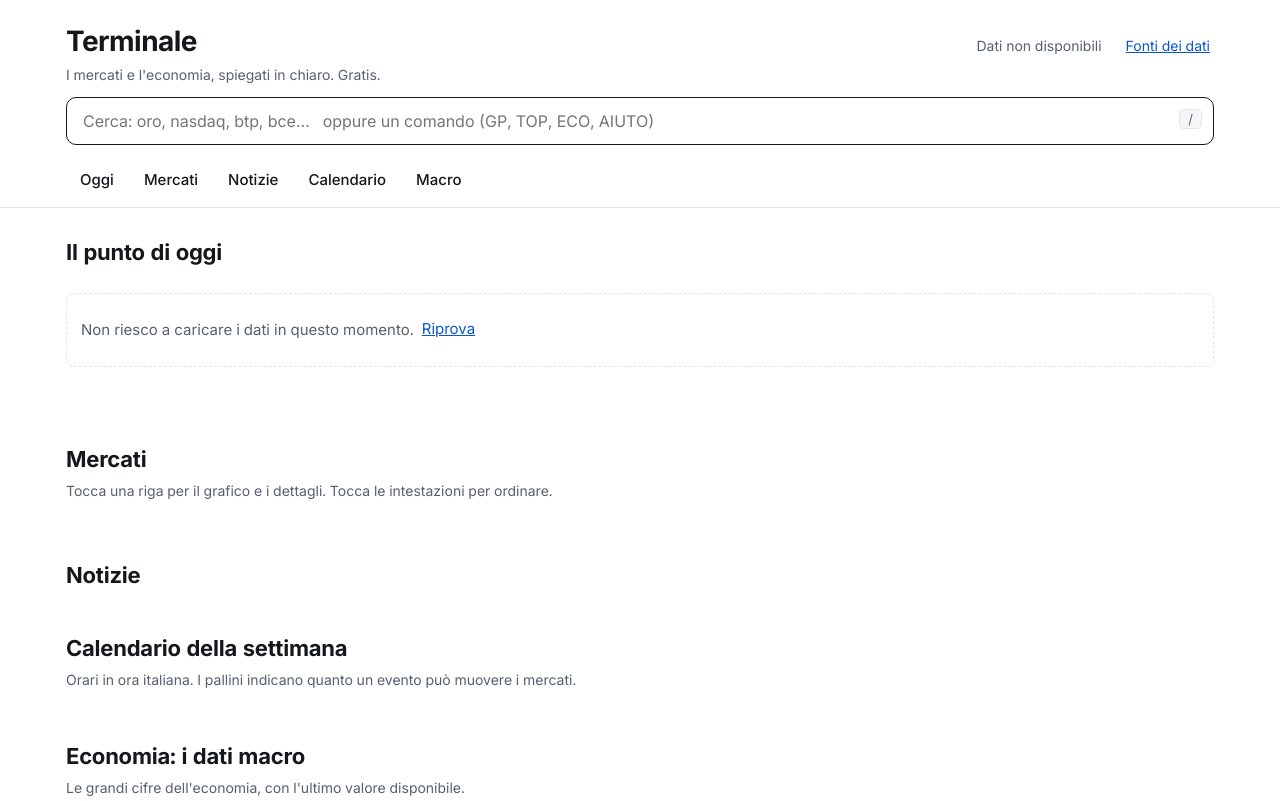
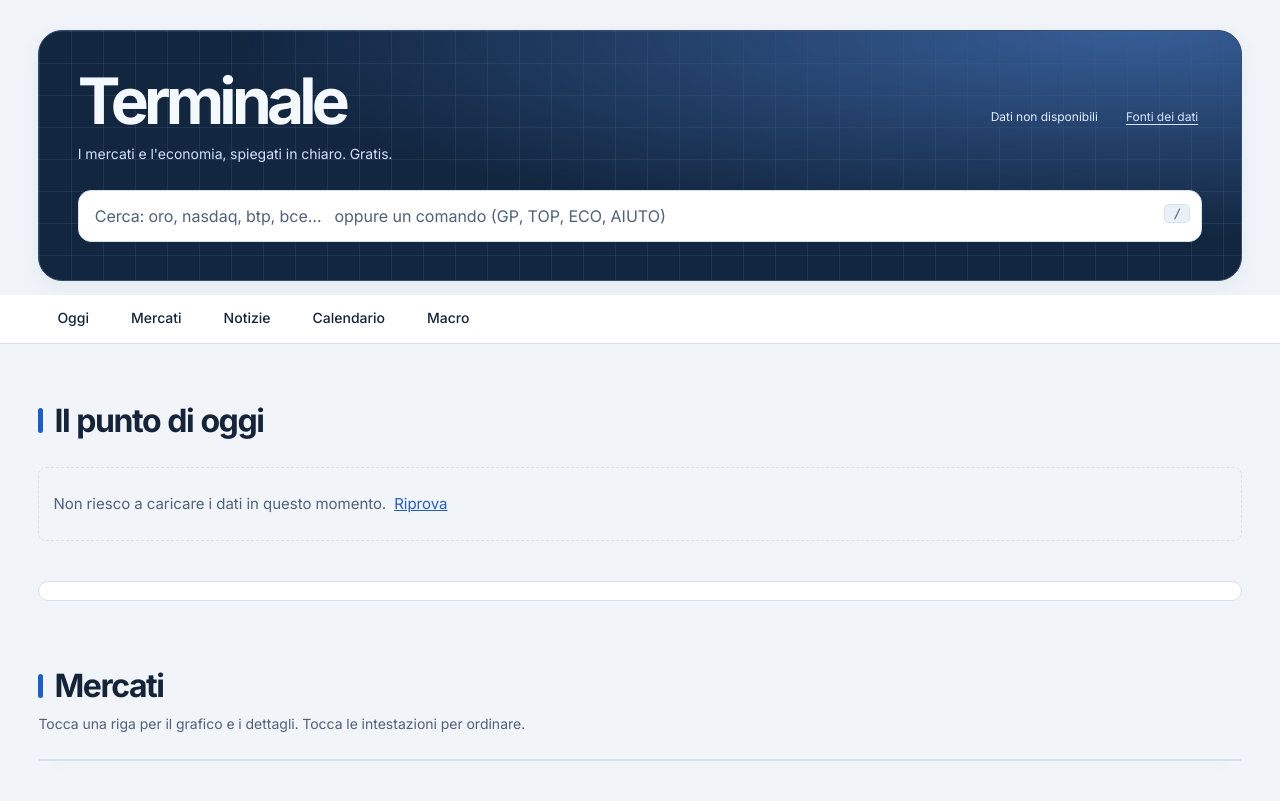
Before and after one commit to pitfranz/terminale-mercati, a plain HTML site: page index.html in a window 1280 px wide. Shown: the top 801 px of the page. Drawn offline with Linux system fonts and the light colour scheme; no server answers.

Commit message:
Rinnova il design di Terminale Mercati

```diff
--- a/css/style.css
+++ b/css/style.css
@@ -194,3 +194,144 @@ h4{margin:0 0 6px;font-size:14px}
 .flu{animation:flu 1.8s ease-out}.fld{animation:fld 1.8s ease-out}
 @media (prefers-reduced-motion:reduce){.flu,.fld{animation:none}}
 #liveTs:not(:empty)::before{content:'';display:inline-block;width:7px;height:7px;border-radius:50%;background:var(--up);margin-right:6px;vertical-align:1px}
+
+/* Terminale: superfici, tipografia e gerarchia visiva */
+:root {
+  --bg: light-dark(#f1f5fa, #0b121c);
+  --surface: light-dark(#ffffff, #131e2c);
+  --ink: light-dark(#152439, #ecf4fc);
+  --mut: light-dark(#506179, #a5b6cd);
+  --line: light-dark(#d6e1ed, #304258);
+  --card: light-dark(#eaf0f7, #172536);
+  --card2: light-dark(#dfe9f4, #25374c);
+  --acc: light-dark(#215cc3, #9cc5ff);
+  --accbg: light-dark(#e4eeff, #1b3655);
+  --up: light-dark(#08774e, #65dbab);
+  --down: light-dark(#b42d48, #ff9aa8);
+  --radius: 16px;
+  --mono: ui-monospace, 'Cascadia Mono', Consolas, monospace;
+  --shadow: 0 8px 24px light-dark(#203c6510, #0004);
+}
+
+.wrap { max-width: 1330px; padding-inline: clamp(14px, 3vw, 40px); }
+header.top {
+  position: relative;
+  isolation: isolate;
+  margin-block: clamp(12px, 2.4vw, 30px) 14px;
+  padding: clamp(18px, 3vw, 40px);
+  border: 1px solid #344d70;
+  border-radius: 24px;
+  color: #f4f8ff;
+  background-color: #122640;
+  background-image:
+    radial-gradient(ellipse at 91% 0%, #365d96 0%, transparent 58%),
+    linear-gradient(#b4d1ff18 1px, transparent 1px),
+    linear-gradient(90deg, #b4d1ff18 1px, transparent 1px);
+  background-size: auto, 32px 32px, 32px 32px;
+  box-shadow: var(--shadow);
+}
+.top-row { align-items: center; gap: 12px 24px; }
+.top h1 { font-size: clamp(36px, 5vw, 68px); line-height: 1; letter-spacing: -.075em; }
+.top h1 small { margin-top: 11px; color: #d3e2f8; line-height: 1.45; }
+.top .upd { gap: 4px 12px; color: #e1ecfc; font-size: 12px; }
+.top .linkbtn { color: #d3e5ff; text-underline-offset: 3px; }
+.top #liveTs:not(:empty)::before { background: #65dbab; }
+.top .warn, .top .helpbox, .top .results { color: var(--ink); background: var(--surface); }
+.searchbox { margin-top: clamp(12px, 2.2vw, 25px); }
+.searchbox input {
+  height: 52px;
+  padding-right: 55px;
+  color: var(--ink);
+  background: var(--surface);
+  border: 1px solid var(--line);
+  border-radius: 13px;
+}
+.searchbox input::placeholder { color: var(--mut); opacity: 1; }
+.searchbox kbd { top: 14px; font-family: var(--mono); }
+.results { top: calc(100% + 6px); border-radius: 14px; }
+
+nav.sections { background: var(--surface); }
+nav.sections .wrap { gap: 4px; }
+nav.sections a {
+  padding-inline: clamp(10px, 1.5vw, 19px);
+  font-size: 14px;
+  white-space: nowrap;
+}
+nav.sections a:hover, nav.sections a:focus-visible { color: var(--acc); background: var(--accbg); }
+nav.sections a:focus-visible { outline-offset: -3px; }
+section.blk { padding-top: clamp(30px, 4.5vw, 58px); }
+section.blk > h2 {
+  display: flex;
+  align-items: center;
+  gap: 11px;
+  margin-bottom: 8px;
+  font-size: clamp(23px, 2.5vw, 34px);
+  line-height: 1.18;
+  letter-spacing: -.045em;
+}
+section.blk[hidden] { display: none; }
+section.blk > h2::before {
+  content: '';
+  flex: 0 0 5px;
+  height: .76em;
+  border-radius: 4px;
+  background: var(--acc);
+}
+.sub { margin-bottom: 17px; }
+
+.punto, .tile, .mc, .macrodetail, .ask, .bcard, .tablewrap, .news, .watch, .panel {
+  background-color: var(--surface);
+  border: 1px solid var(--line);
+  border-radius: var(--radius);
+}
+.punto { padding: clamp(15px, 2vw, 24px); box-shadow: var(--shadow); }
+.punto li { padding-block: 4px; }
+.tiles, .mgrid { gap: 12px; }
+.tile, .mc { min-width: 0; padding: 15px; }
+.tile:hover, .mc:hover, .mc[aria-pressed=true] {
+  border-color: var(--acc);
+  box-shadow: var(--shadow);
+}
+.tile .p, .mc .v, .big { font-family: var(--mono); letter-spacing: -.045em; }
+.tile .p { font-size: clamp(17px, 2.1vw, 24px); overflow-wrap: anywhere; }
+.tile .n, .tile .c { overflow-wrap: anywhere; }
+.tile:not(.gcard) svg { height: 40px; }
+.spark polyline { stroke-width: 2; }
+.watch { padding: 14px 16px 4px; }
+.wl .r:last-child { border-bottom: 0; }
+.star:hover, .star[aria-pressed=true] { color: var(--acc); }
+.tabs button, .chip, .more, .filters input[type=search], .filters select, .sel { background: var(--surface); }
+.tabs button:hover, .chip:hover, .more:hover { border-color: var(--acc); }
+.tabs button[aria-selected=true], .chip[aria-pressed=true], .seg button[aria-pressed=true] {
+  color: var(--acc);
+  background: var(--accbg);
+  border-color: var(--acc);
+}
+.tablewrap, .news, .panel { box-shadow: var(--shadow); }
+table.mk th { background: var(--card); border-bottom: 1px solid var(--line); }
+table.mk td { padding-block: 9px; }
+table.mk tbody tr:last-child td { border-bottom: 0; }
+table.mk tbody tr:hover { background: var(--accbg); }
+table.mk .chg, .ev .tm, .ev .vals { font-family: var(--mono); }
+.news { padding-inline: clamp(12px, 2vw, 22px); }
+.ni:last-child { border-bottom: 0; }
+.ni a.tt { text-underline-offset: 4px; }
+.badge { background: var(--card); }
+.nextev { border-radius: var(--radius); }
+.ev { padding-inline: 10px; }
+.ev .vals { flex-wrap: wrap; }
+.chartbox { border-radius: 12px; overflow: hidden; }
+.btn { background: var(--acc); color: light-dark(#fff, #0d1a2b); }
+.btn.sec { background: var(--surface); color: var(--ink); }
+.ov { background: #081223b8; }
+
+@media (max-width: 600px) {
+  header.top { border-radius: 17px; }
+  .top .upd { gap: 2px 10px; }
+  .top .linkbtn { padding-block: 0; }
+  .searchbox { margin-top: 8px; }
+  .tiles { grid-template-columns: repeat(2, minmax(0, 1fr)); gap: 8px; }
+  .tile { padding: 11px; }
+  .mgrid { grid-template-columns: repeat(auto-fit, minmax(min(100%, 175px), 1fr)); }
+  .panel { border-radius: 0; }
+}
```
